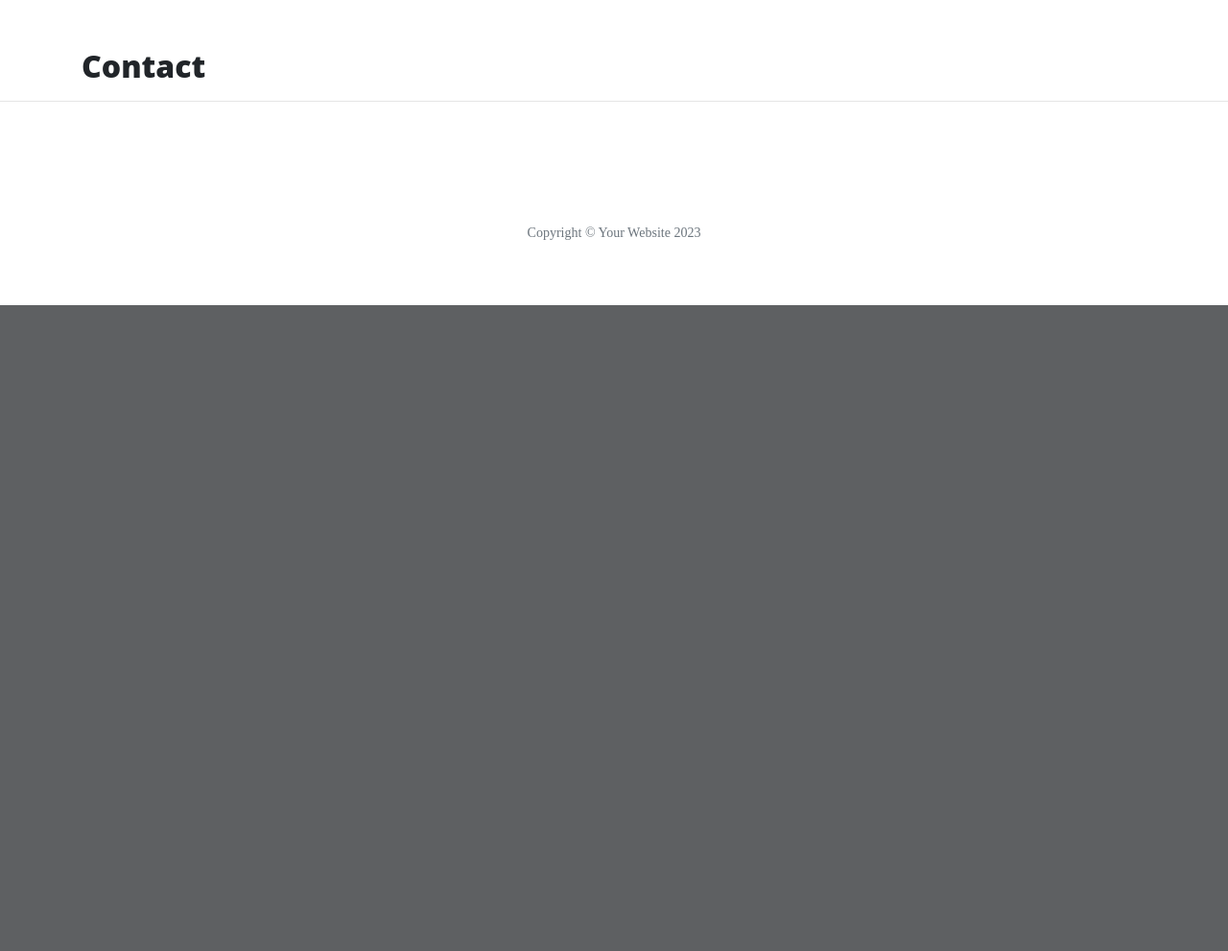
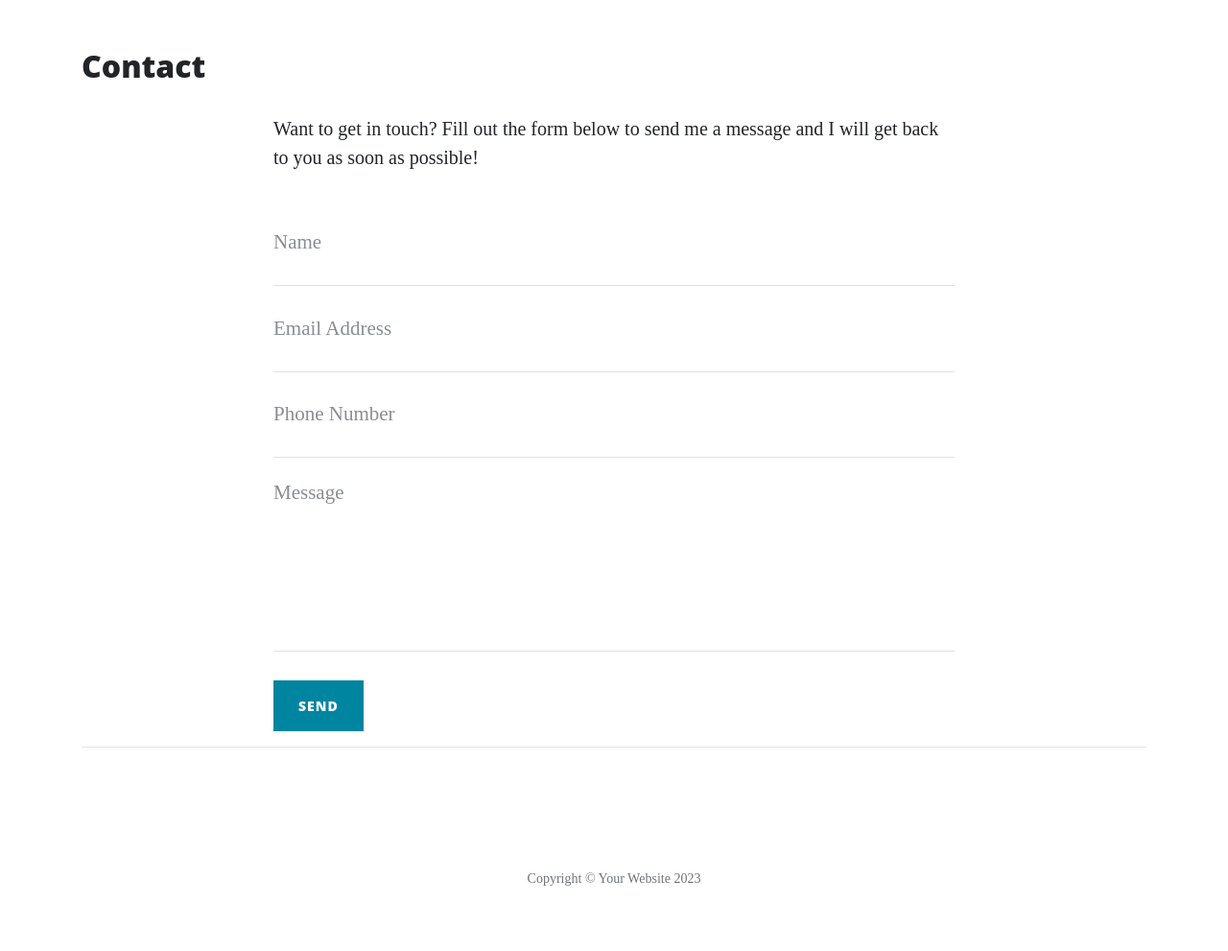
Before and after one commit to JBlackburn94/theHobbitFanPage, a Flask app: page /contact in a window 1280 px wide. Shown: the part 628-1619 px from the top of the page at 96% size. Before the commit the page ends 946 px from the top, so only its background shows below. Run offline with Flask 2, Linux system fonts and the light colour scheme; some libraries are stand-ins or nearby versions.

Commit message:
Added contact section and connected the back end

```diff
--- a/run.py
+++ b/run.py
@@ -1,8 +1,12 @@
 import os
 import json
-from flask import Flask, render_template
+from flask import Flask, render_template, request, flash
+if os.path.exists("env.py"):
+    import env
+
 
 app = Flask(__name__)
+app.secret_key = os.environ.get("SECRET_KEY")
 
 
 @app.route('/')
@@ -18,8 +22,22 @@ def about():
     return render_template('about.html', page_title='About', company=data)
 
 
-@app.route('/contact')
+@app.route("/about/<member_name>")
+def about_member(member_name):
+    member = {}
+    with open("data/company.json", "r") as json_data:
+        data = json.load(json_data)
+        for obj in data:
+            if obj["url"] == member_name:
+                member = obj
+    return render_template("member.html", member=member)
+
+
+@app.route('/contact', methods=["GET", "POST"])
 def contact():
+    if request.method == "POST":
+        flash("Thanks {}, we have received your message!".format(
+            request.form.get("name")))
     return render_template('contact.html', page_title='Contact')
 
 
--- a/static/css/style.css
+++ b/static/css/style.css
@@ -1,3 +1,9 @@
 .col-md-5 img {
     width: 100%;
 }
+
+.flashes {
+    list-style: none;
+    background-color: greenyellow;
+    text-align: center;
+}
--- a/templates/contact.html
+++ b/templates/contact.html
@@ -1,3 +1,53 @@
 {% extends 'base.html' %} {% block content %}
 <h2>{{ page_title }}</h2>
+
+<div class="col-lg-8 col-md-10 mx-auto">
+
+
+    {% with messages = get_flashed_messages() %}
+        {% if messages %}
+            <ul class="flashes">
+                {% for message in messages %}
+                    <li>{{ message }}</li>
+                {% endfor %}
+            </ul>
+        {% endif %}
+    {% endwith %}
+    <p>Want to get in touch? Fill out the form below to send me a message and I will get back to you as soon as possible!</p>
+    <form method="POST" name="sentMessage" id="contactForm" novalidate>
+        <div class="control-group">
+            <div class="form-group floating-label-form-group controls">
+                <label>Name</label>
+                <input name="name" type="text" class="form-control" placeholder="Name" id="name" required data-validation-required-message="Please enter your name.">
+                <p class="help-block text-danger"></p>
+            </div>
+        </div>
+        <div class="control-group">
+            <div class="form-group floating-label-form-group controls">
+                <label>Email Address</label>
+                <input name="email" type="email" class="form-control" placeholder="Email Address" id="email" required data-validation-required-message="Please enter your email address.">
+                <p class="help-block text-danger"></p>
+            </div>
+        </div>
+        <div class="control-group">
+            <div class="form-group col-xs-12 floating-label-form-group controls">
+                <label>Phone Number</label>
+                <input name="phone" type="tel" class="form-control" placeholder="Phone Number" id="phone" required data-validation-required-message="Please enter your phone number.">
+                <p class="help-block text-danger"></p>
+            </div>
+        </div>
+        <div class="control-group">
+            <div class="form-group floating-label-form-group controls">
+                <label>Message</label>
+                <textarea name="message" rows="5" class="form-control" placeholder="Message" id="message" required data-validation-required-message="Please enter a message."></textarea>
+                <p class="help-block text-danger"></p>
+            </div>
+        </div>
+        <br>
+        <div id="success"></div>
+        <div class="form-group">
+            <button type="submit" class="btn btn-primary" id="sendMessageButton">Send</button>
+        </div>
+    </form>
+</div
 {% endblock %}
```
Also changed, not shown: data/company.json (+26 -13 lines), templates/about.html (+6 -2 lines), templates/member.html (added, +16 -0 lines), 2 other files.
